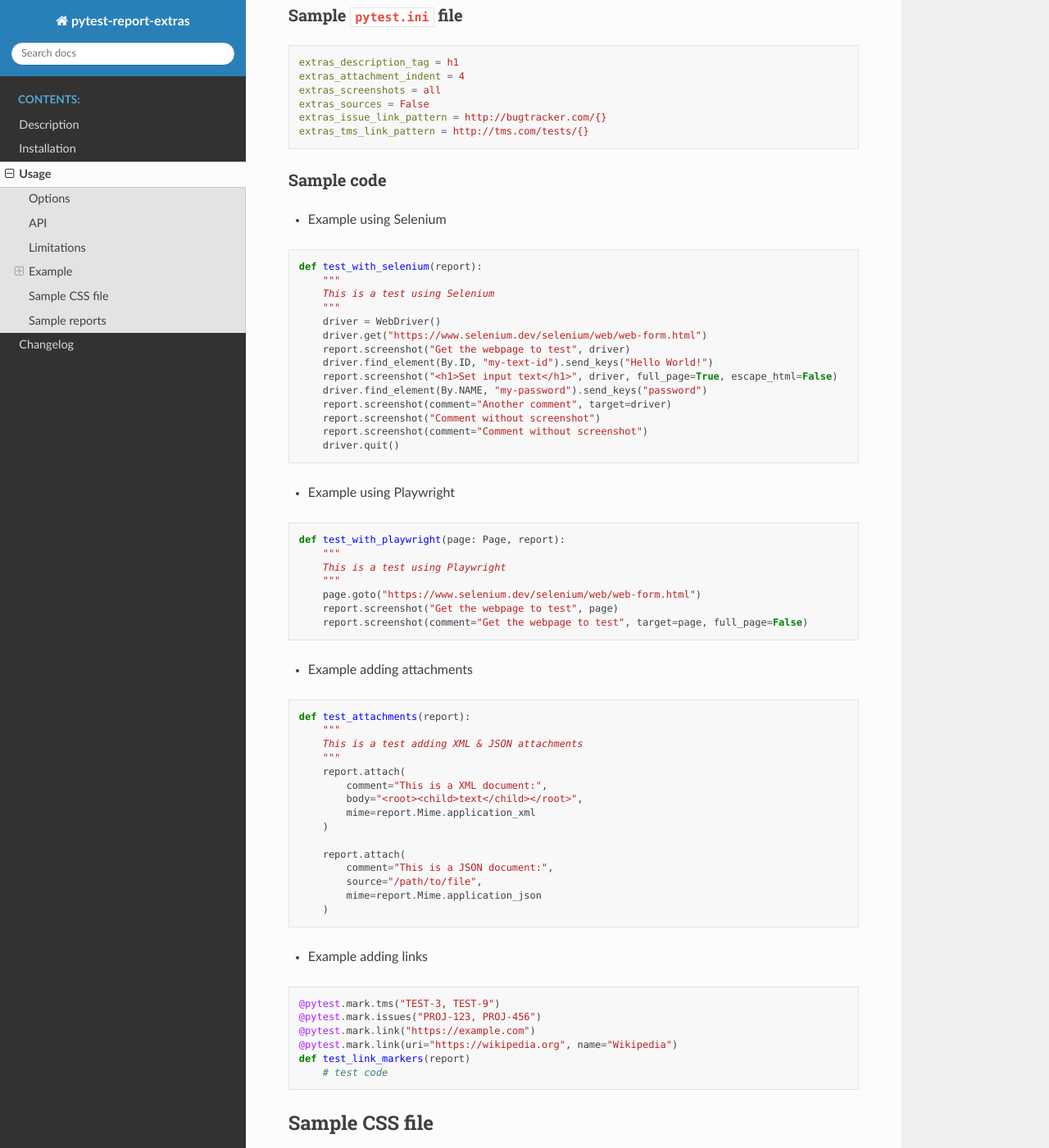
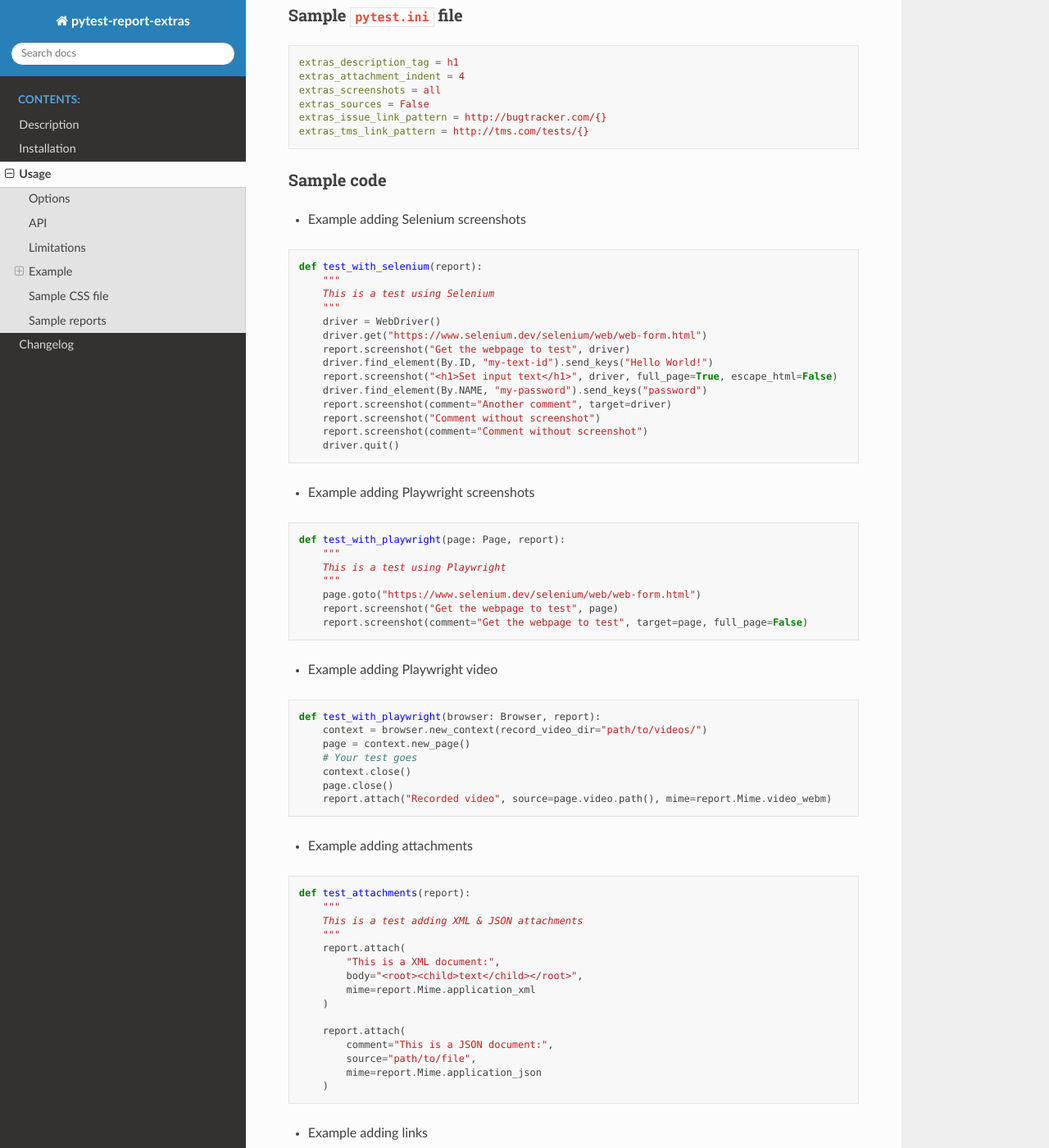
Before and after one commit to harmin-parra/pytest-report-extras, a Sphinx documentation site: the page built from docs/user_guide.rst, in a window 1280 px wide and 1400 px high, scrolled down 3591 px. Shown: the whole window at 82% size. Built offline with Sphinx 7.4.7 and the Read the Docs theme 3.1.0, drawn with Linux system fonts in a browser that asks for light colours.

Commit message:
Update docs

```diff
--- a/docs/user_guide.rst
+++ b/docs/user_guide.rst
@@ -199,7 +199,7 @@ Sample ``pytest.ini`` file
 Sample code
 -----------
 
-* Example using Selenium
+* Example adding Selenium screenshots
 
 .. code-block:: python
 
@@ -219,7 +219,7 @@ Sample code
       driver.quit()
 
 
-* Example using Playwright
+* Example adding Playwright screenshots
 
 .. code-block:: python
 
@@ -232,6 +232,19 @@ Sample code
       report.screenshot(comment="Get the webpage to test", target=page, full_page=False)
 
 
+* Example adding Playwright video
+
+.. code-block:: python
+
+  def test_with_playwright(browser: Browser, report):
+      context = browser.new_context(record_video_dir="path/to/videos/")
+      page = context.new_page()
+      # Your test goes
+      context.close()
+      page.close()
+      report.attach("Recorded video", source=page.video.path(), mime=report.Mime.video_webm)
+
+
 * Example adding attachments
 
 .. code-block:: python
@@ -241,14 +254,14 @@ Sample code
       This is a test adding XML & JSON attachments
       """
       report.attach(
-          comment="This is a XML document:",
+          "This is a XML document:",
           body="<root><child>text</child></root>",
           mime=report.Mime.application_xml
       )
 
       report.attach(
           comment="This is a JSON document:",
-          source="/path/to/file",
+          source="path/to/file",
           mime=report.Mime.application_json
       )
 
```
